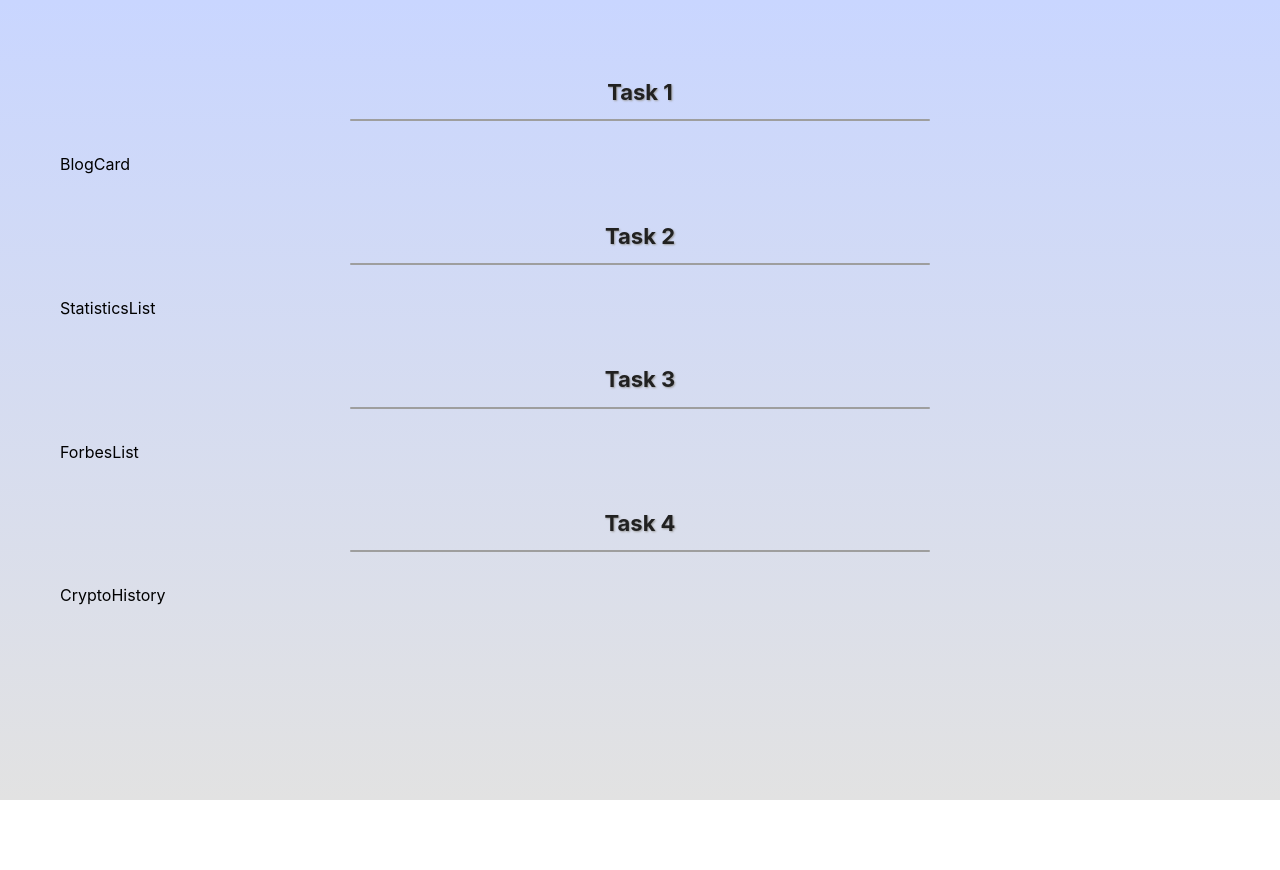
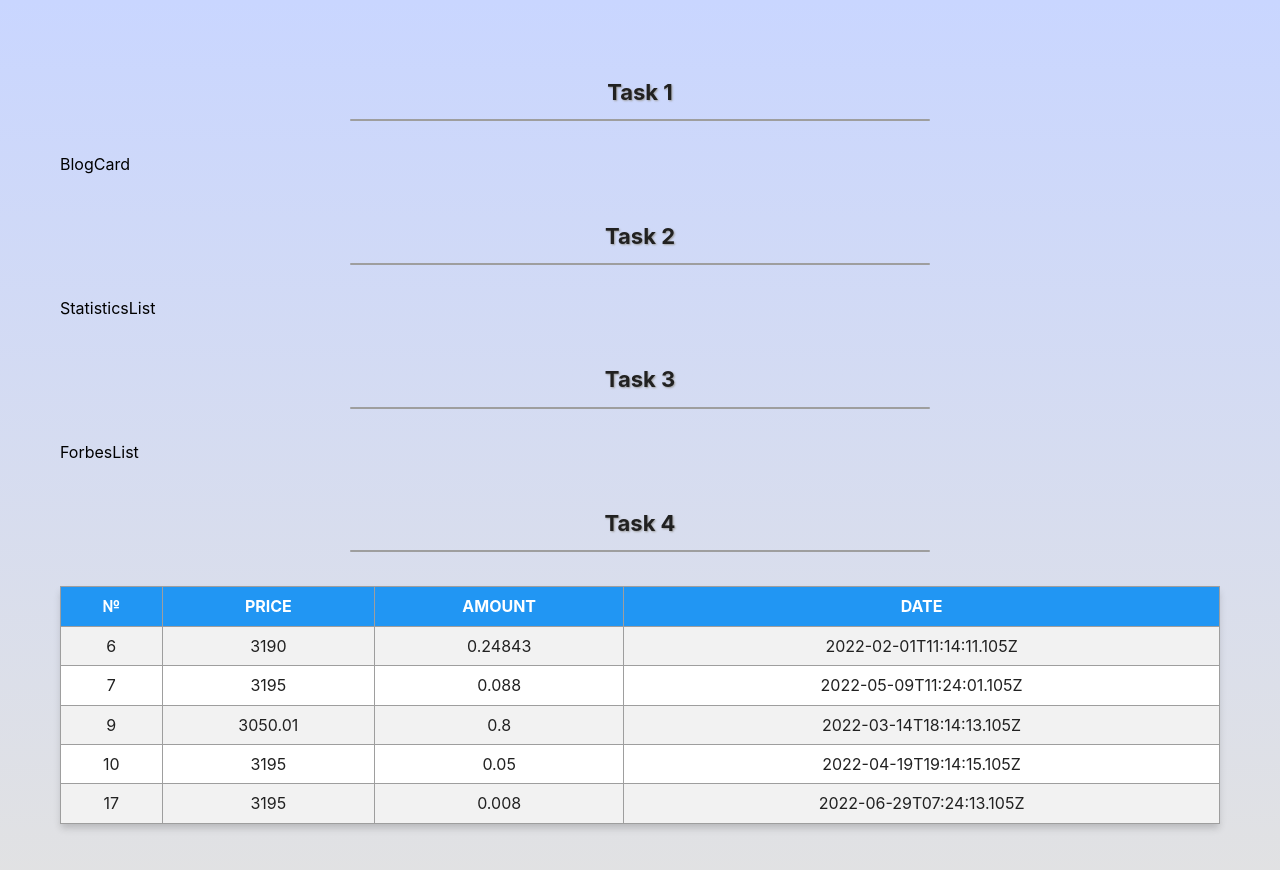
Before and after one commit to Kseniia30/group-16.10.2022, a React (Create React App) app: page / in a window 1280 px wide. Shown: the top 870 px of the page. Before the commit the page ends 800 px from the top, so only its background shows below. Built offline with nearby package versions, Linux system fonts and the light colour scheme.

Commit message:
add CriptoHistory

```diff
--- a/src/components/App/App.jsx
+++ b/src/components/App/App.jsx
@@ -7,6 +7,7 @@ import {
   ForbesList,
   CryptoHistory,
 } from 'components';
+import transactions from 'data/transactions.json';
 
 export const App = () => {
   return (
@@ -30,7 +31,7 @@ export const App = () => {
         <Heading marginTop="50px" marginBottom="50px" textAlign="center">
           Task 4
         </Heading>
-        <CryptoHistory />
+        <CryptoHistory items={transactions}/>
       </Container>
     </Section>
   );
--- /dev/null
+++ b/src/components/CryptoHistory/CriptoHistoryItem.jsx
@@ -0,0 +1,28 @@
+
+import PropTypes from 'prop-types';
+import { BaseTable, THead, Th, Tr, Td } from './CryptoHistory.styled';
+
+
+
+
+export const CriptoHistoryItem = function ({ item }) {
+    return (
+        <Tr key={item.id}>
+        <Td>{item.id}</Td>
+        <Td>{item.price}</Td>
+        <Td>{item.amount}</Td>
+        <Td>{item.date}</Td>
+        </Tr>
+    );
+};
+
+CriptoHistoryItem.propTypes = {
+    items: PropTypes.arrayOf(
+        PropTypes.shape({
+        id: PropTypes.string.isRequired,
+        price: PropTypes.string.isRequired,
+        amount: PropTypes.string.isRequired,
+        date: PropTypes.string.isRequired,
+        })
+    ),
+};
--- a/src/components/CryptoHistory/CryptoHistory.jsx
+++ b/src/components/CryptoHistory/CryptoHistory.jsx
@@ -1,5 +1,34 @@
 import { BaseTable, THead, Th, Tr, Td } from './CryptoHistory.styled';
+import PropTypes from 'prop-types';
 
-export const CryptoHistory = () => {
-  return <div>CryptoHistory</div>;
+import { CriptoHistoryItem } from './CriptoHistoryItem'
+
+export const CryptoHistory = ({items}) => {
+  return (<BaseTable>
+    <THead>
+      <tr>
+        <Th>№</Th>
+        <Th>PRICE</Th>
+        <Th>AMOUNT</Th>
+        <Th>DATE</Th>
+      </tr>
+    </THead>
+
+    <tbody>
+      {items.map(item => (
+        <CriptoHistoryItem key={item.id} item={item} />
+      ))}
+    </tbody>
+  </BaseTable>);
 };
+
+CryptoHistory.propTypes = {
+  items: PropTypes.arrayOf(
+    PropTypes.shape({
+      id: PropTypes.string.isRequired,
+      price: PropTypes.string.isRequired,
+      amount: PropTypes.string.isRequired,
+      date: PropTypes.string.isRequired,
+    })
+  ),
+};
```
Also changed, not shown: 1 other file (tests, documents, lock files or other folders).
